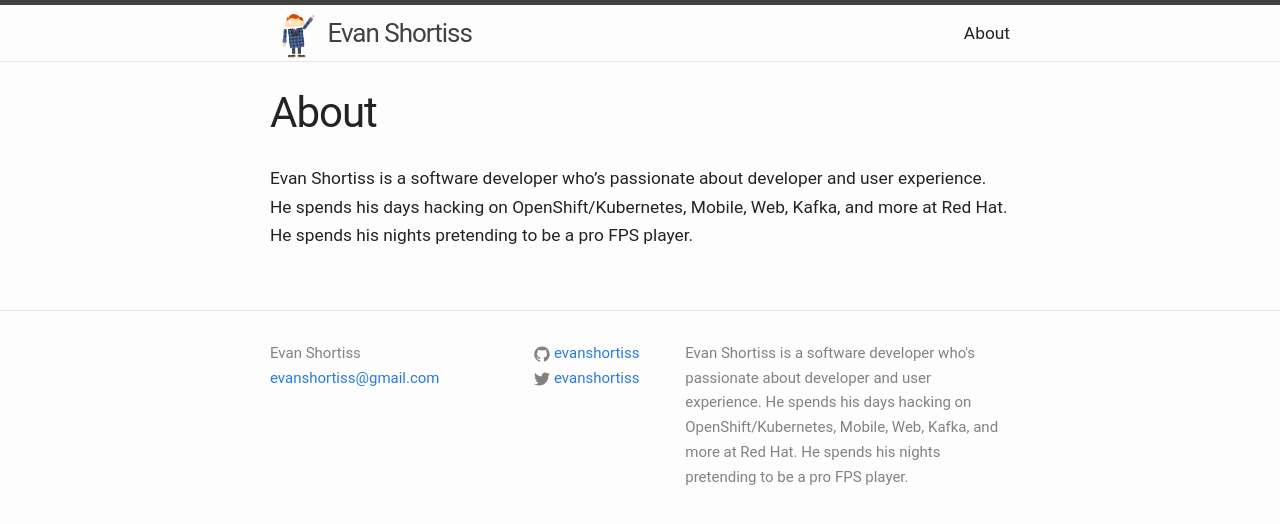
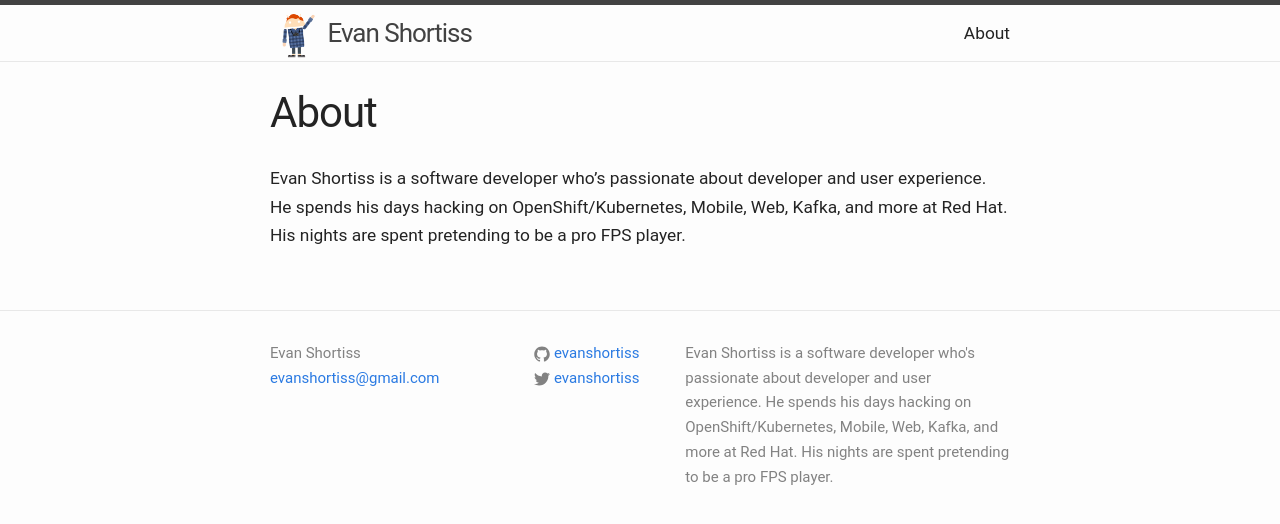
Before and after one commit to evanshortiss/evanshortiss.github.io, a Jekyll site: the page built from about.md, in a window 1280 px wide. Shown: the top 524 px of the page. Built offline with Jekyll 4.4.1, drawn with Linux system fonts in a browser that asks for light colours.

Commit message:
CRC post: phrasing

````diff
--- a/_config.yml
+++ b/_config.yml
@@ -8,7 +8,7 @@
 # Site settings
 title: Evan Shortiss
 email: evanshortiss@gmail.com
-description: Evan Shortiss is a software developer who's passionate about developer and user experience. He spends his days hacking on OpenShift/Kubernetes, Mobile, Web, Kafka, and more at Red Hat. He spends his nights pretending to be a pro FPS player.
+description: Evan Shortiss is a software developer who's passionate about developer and user experience. He spends his days hacking on OpenShift/Kubernetes, Mobile, Web, Kafka, and more at Red Hat. His nights are spent pretending to be a pro FPS player.
 baseurl: "" # the subpath of your site, e.g. /blog
 url: "https://evanshortiss.com" # the base hostname & protocol for your site
 twitter_username: evanshortiss
--- a/_posts/2020-09-21-code-ready-containers-on-digital-ocean.markdown
+++ b/_posts/2020-09-21-code-ready-containers-on-digital-ocean.markdown
@@ -209,7 +209,7 @@ This is pretty easy to configure for the static OpenShift routes via `/etc/hosts
 $DROPLET_IP api.crc.testing oauth-openshift.apps-crc.testing console-openshift-console.apps-crc.testing default-route-openshift-image-registry.apps-crc.testing
 ```
 
-DNS resolution for deployed application Routes is a little less straightforward. This is because they are wildcard routes, i.e `*.apps-crc.testing`. I had hoped my [PiHole](https://pi-hole.net/) would help with this, but it doesn't seem to support wildcards. Instead used **dnsmsaq**.
+DNS resolution for deployed application Routes is a little less straightforward. This is because they are wildcard routes, i.e `*.apps-crc.testing`. I had hoped my [PiHole](https://pi-hole.net/) would help with this, but it doesn't seem to support setting a redirect for wildcards. I used **dnsmsaq** instead.
 
 These commands will configure **dnsmasq** to resolve your CodeReady Containers installation on DigitalOcean on macOS:
 
--- a/about.md
+++ b/about.md
@@ -4,4 +4,4 @@ title: About
 permalink: /about/
 ---
 
-Evan Shortiss is a software developer who's passionate about developer and user experience. He spends his days hacking on OpenShift/Kubernetes, Mobile, Web, Kafka, and more at Red Hat. He spends his nights pretending to be a pro FPS player.
+Evan Shortiss is a software developer who's passionate about developer and user experience. He spends his days hacking on OpenShift/Kubernetes, Mobile, Web, Kafka, and more at Red Hat. His nights are spent pretending to be a pro FPS player.
````
